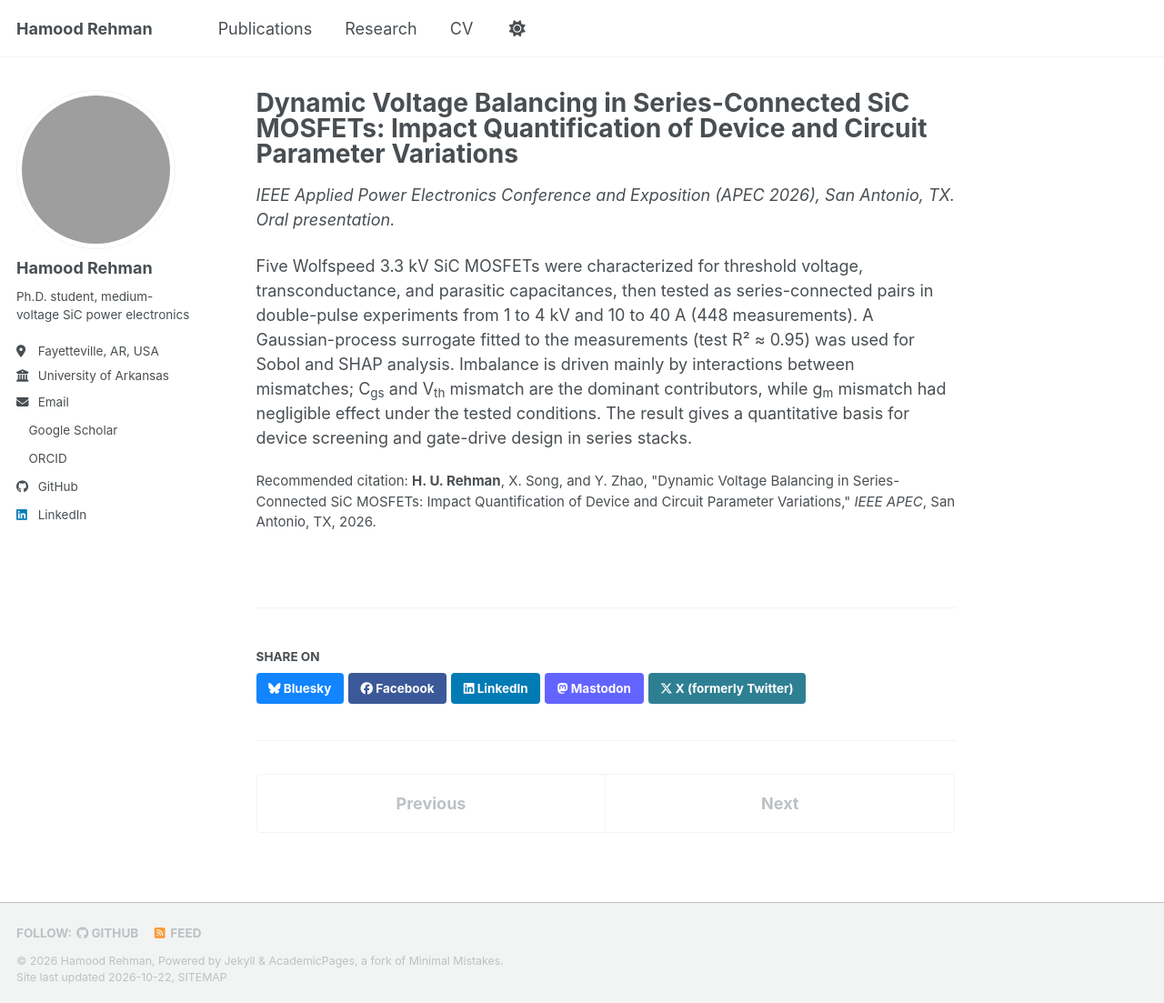
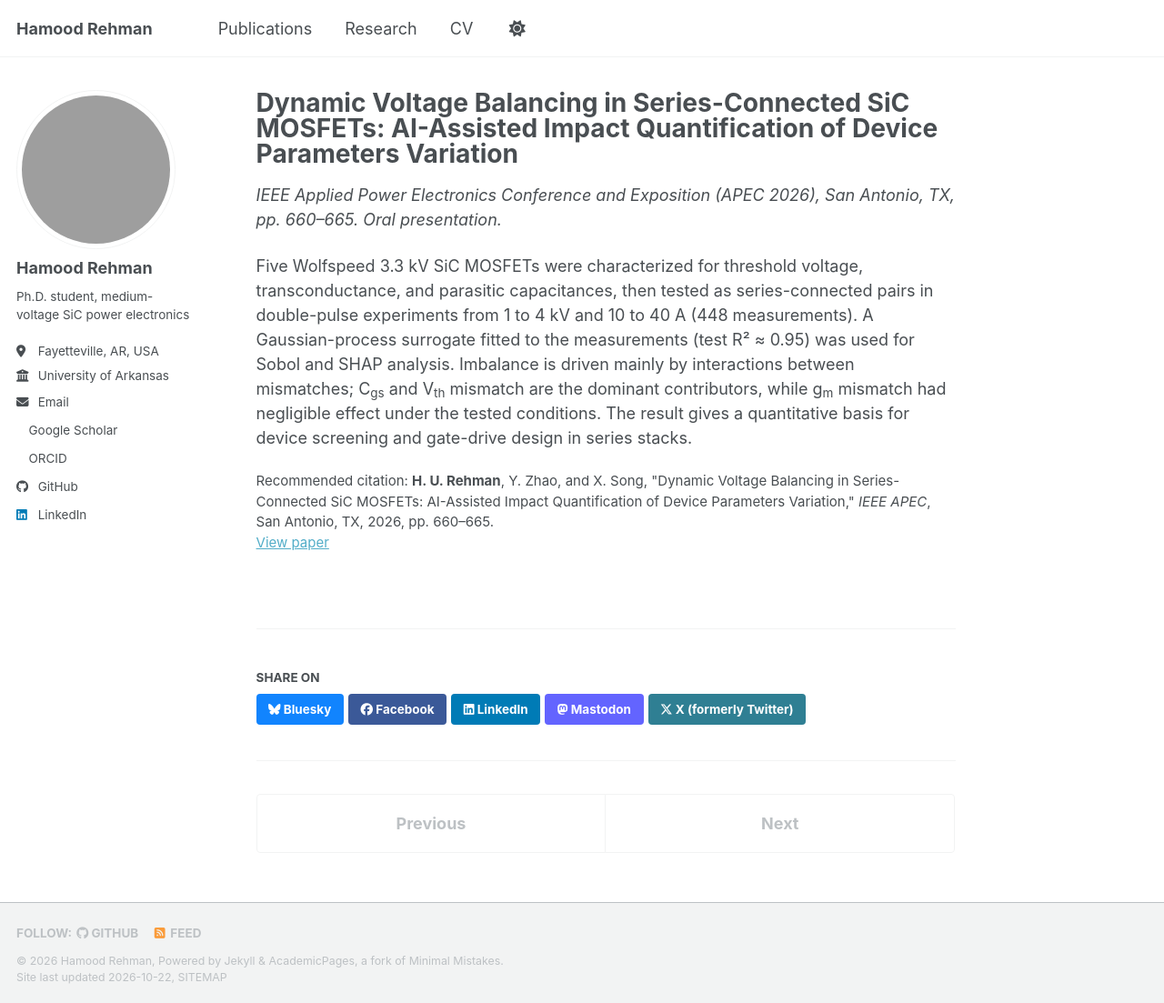
Before and after one commit to hamood-rehman/hamood-rehman.github.io, a Jekyll site: the page built from _publications/apec-2026-voltage-balancing-impact.md, in a window 1280 px wide and 1103 px high. Shown: the whole window at 91% size. Built offline with Jekyll 4.4.1, drawn with Linux system fonts in a browser that asks for light colours; a style sheet for code colours, icons or effects is not loaded; grey boxes are pictures that could not be loaded.

Commit message:
Add WiPDA 2025 papers; match APEC 2026 entry to published record

```diff
--- a/_publications/apec-2026-voltage-balancing-impact.md
+++ b/_publications/apec-2026-voltage-balancing-impact.md
@@ -1,11 +1,12 @@
 ---
-title: 'Dynamic Voltage Balancing in Series-Connected SiC MOSFETs: Impact Quantification of Device and Circuit Parameter Variations'
+title: 'Dynamic Voltage Balancing in Series-Connected SiC MOSFETs: AI-Assisted Impact Quantification of Device Parameters Variation'
 collection: publications
 category: conferences
 permalink: /publication/apec-2026-voltage-balancing-impact
 excerpt: 'Measurement-driven study of which device-parameter mismatches drive dynamic voltage imbalance in series-connected 3.3 kV SiC MOSFETs, using a Gaussian-process surrogate with Sobol and SHAP sensitivity analysis.'
 date: 2026-03-02
-venue: 'IEEE Applied Power Electronics Conference and Exposition (APEC 2026), San Antonio, TX. Oral presentation.'
-citation: '<b>H. U. Rehman</b>, X. Song, and Y. Zhao, &quot;Dynamic Voltage Balancing in Series-Connected SiC MOSFETs: Impact Quantification of Device and Circuit Parameter Variations,&quot; <i>IEEE APEC</i>, San Antonio, TX, 2026.'
+venue: 'IEEE Applied Power Electronics Conference and Exposition (APEC 2026), San Antonio, TX, pp. 660–665. Oral presentation.'
+paperurl: 'https://ieeexplore.ieee.org/document/11516817'
+citation: '<b>H. U. Rehman</b>, Y. Zhao, and X. Song, &quot;Dynamic Voltage Balancing in Series-Connected SiC MOSFETs: AI-Assisted Impact Quantification of Device Parameters Variation,&quot; <i>IEEE APEC</i>, San Antonio, TX, 2026, pp. 660–665.'
 ---
 Five Wolfspeed 3.3 kV SiC MOSFETs were characterized for threshold voltage, transconductance, and parasitic capacitances, then tested as series-connected pairs in double-pulse experiments from 1 to 4 kV and 10 to 40 A (448 measurements). A Gaussian-process surrogate fitted to the measurements (test R² ≈ 0.95) was used for Sobol and SHAP analysis. Imbalance is driven mainly by interactions between mismatches; C<sub>gs</sub> and V<sub>th</sub> mismatch are the dominant contributors, while g<sub>m</sub> mismatch had negligible effect under the tested conditions. The result gives a quantitative basis for device screening and gate-drive design in series stacks.
```
Also changed, not shown: _publications/apec-2026-bjt-voltage-balancing.md (+1 -1 lines), _publications/apec-2027-10kv-sic-switch.md (+1 -1 lines), _publications/wipda-2025-coreless-pcb-transformer-pd.md (added, +12 -0 lines), _publications/wipda-2025-gan-power-module.md (added, +12 -0 lines).
